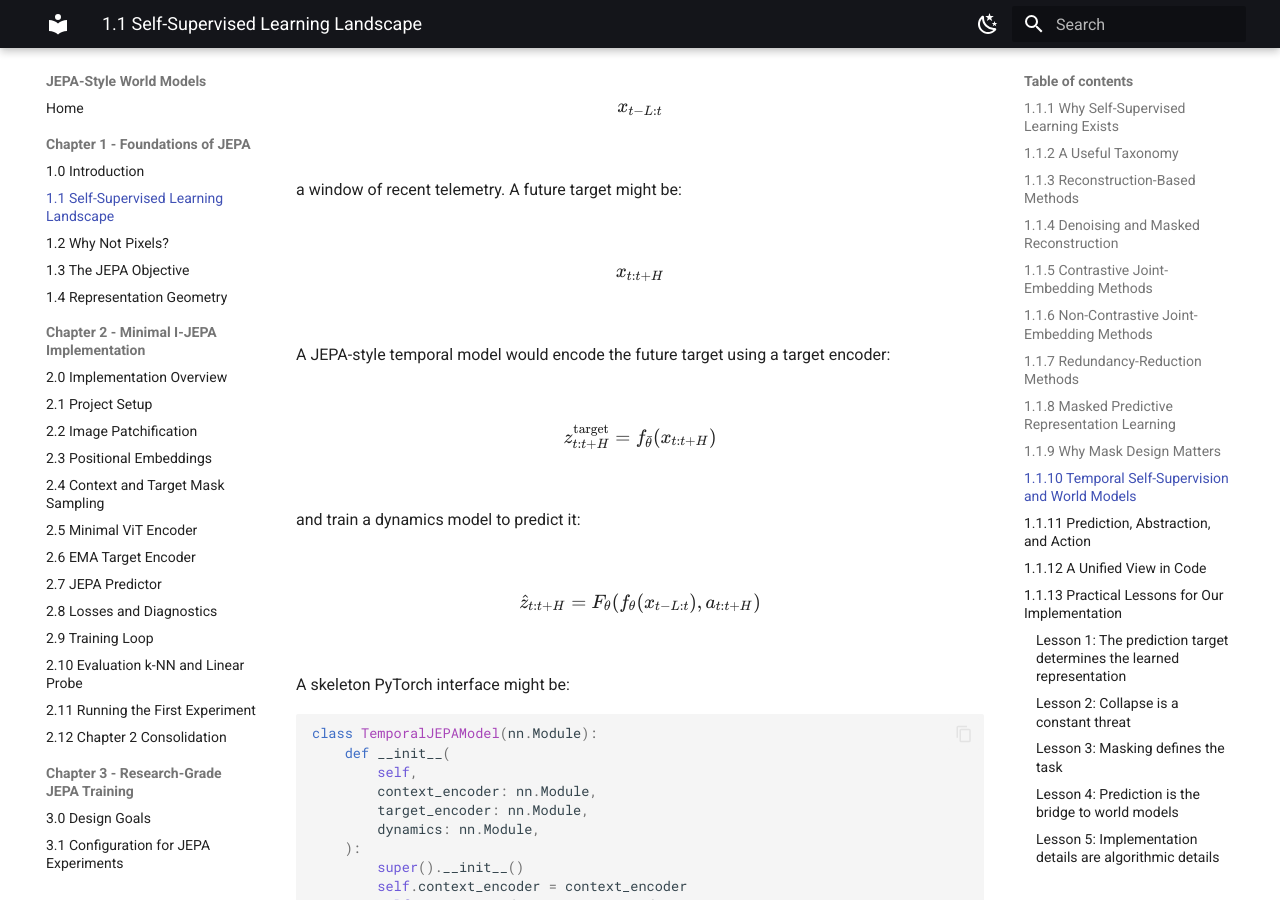
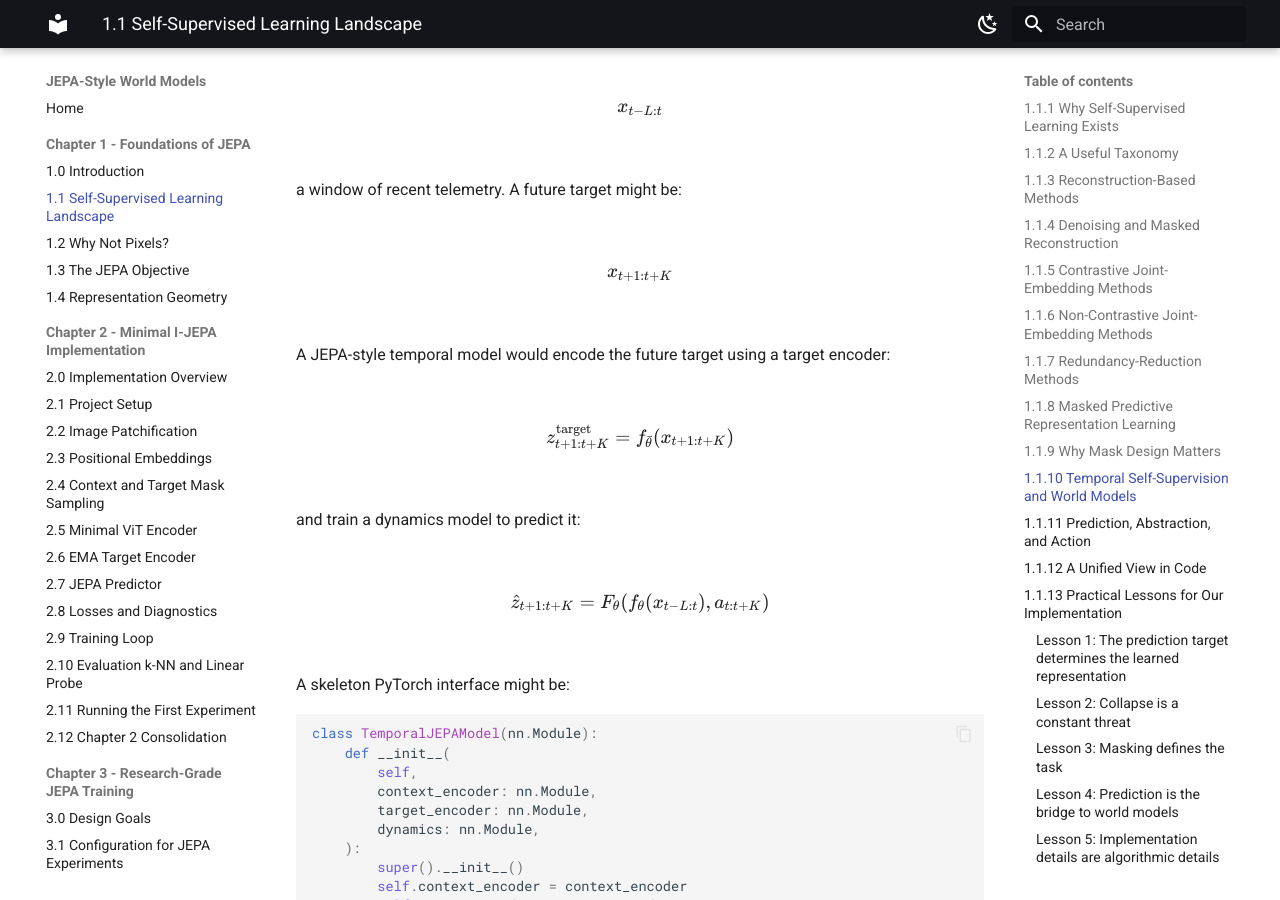
Before and after one commit to matze298/jepa-world-model-tutorial, an MkDocs documentation site: the page built from docs/chapter-01/ssl-landscape.md, in a window 1280 px wide and 900 px high, scrolled down 24881 px. Built offline with MkDocs 1.6.1 and Material for MkDocs 9.7.7, drawn with Linux system fonts in a browser that asks for light colours; some of the changed text lies outside the part shown.

Commit message:
docs: tighten chapter 1 consistency

```diff
--- a/docs/chapter-01/ssl-landscape.md
+++ b/docs/chapter-01/ssl-landscape.md
@@ -1120,23 +1120,23 @@ x_{t-L:t}
 a window of recent telemetry. A future target might be:
 
 \[
-x_{t:t+H}
+x_{t+1:t+K}
 \]
 
 A JEPA-style temporal model would encode the future target using a target encoder:
 
 \[
-z_{t:t+H}^{\mathrm{target}}
+z_{t+1:t+K}^{\mathrm{target}}
 =
-f_{\bar{\theta}}(x_{t:t+H})
+f_{\bar{\theta}}(x_{t+1:t+K})
 \]
 
 and train a dynamics model to predict it:
 
 \[
-\hat{z}_{t:t+H}
+\hat{z}_{t+1:t+K}
 =
-F_\theta(f_\theta(x_{t-L:t}), a_{t:t+H})
+F_\theta(f_\theta(x_{t-L:t}), a_{t:t+K})
 \]
 
 A skeleton PyTorch interface might be:
@@ -1409,7 +1409,7 @@ JEPA is especially relevant for world modeling because it is predictive and abst
 
 This makes it a natural bridge from self-supervised image representation learning to temporal latent prediction and action-conditioned world models.
 
-The next section will derive the JEPA objective more carefully.
+The next section explains why raw observation prediction is not always the right target. After that, Section 1.3 derives the JEPA objective more carefully.
 
 ---
 
```
Also changed, not shown: other parts of docs/chapter-01/ssl-landscape.md (+3 -3 lines), docs/chapter-01/introduction.md (+2 -2 lines), docs/chapter-01/jepa-objective.md (+14 -14 lines), docs/chapter-01/representation-geometry.md (+10 -0 lines), docs/chapter-01/why-not-pixels.md (+11 -11 lines).
